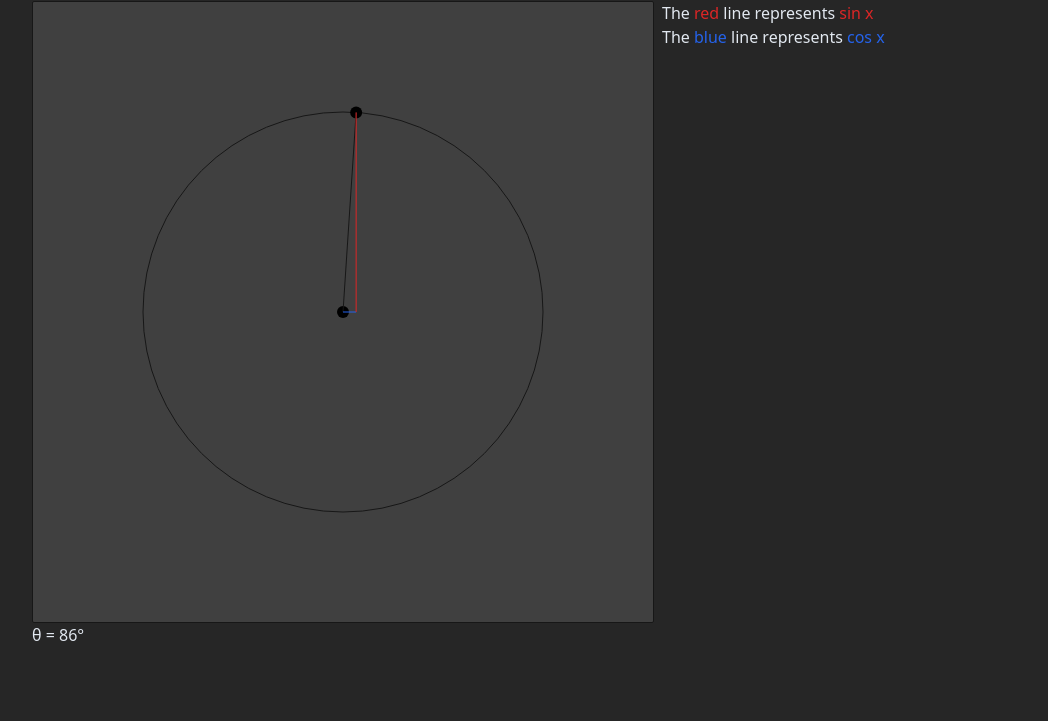
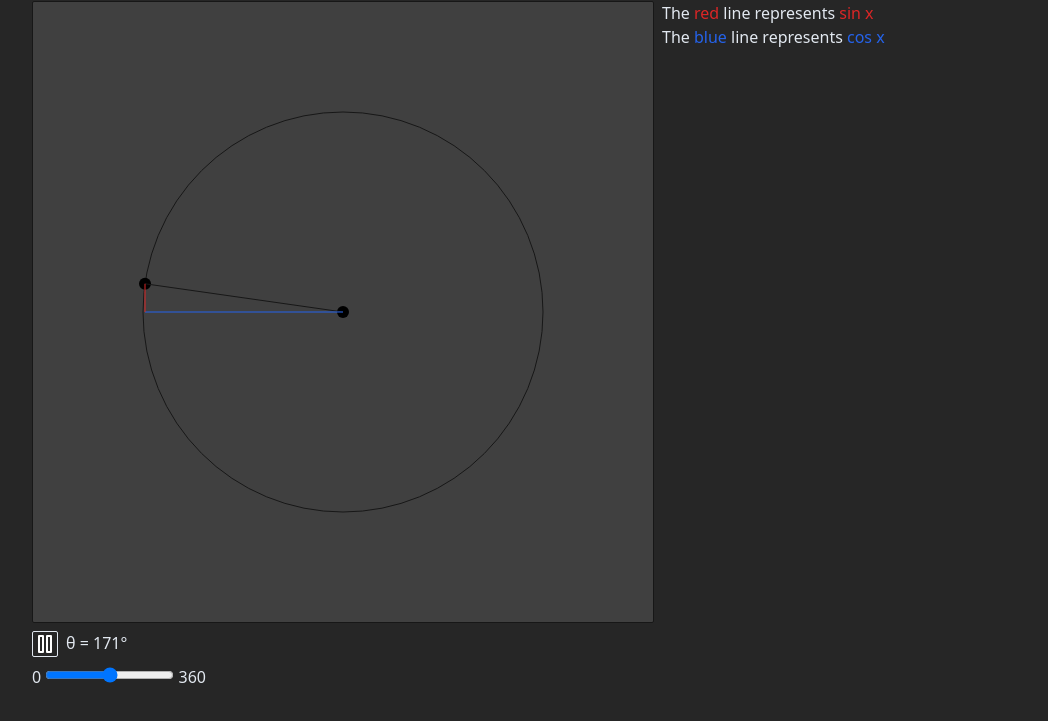
Before and after one commit to serzhan181/trig-functions-illustrator, a website built with Vite: page index.html in a window 1280 px wide. Shown: the part 59-780 px from the top of the page, without its empty margins (0-1048 px from the left). Built offline with nearby package versions, Linux system fonts and the light colour scheme.

Commit message:
select specific angle

```diff
--- a/index.html
+++ b/index.html
@@ -13,9 +13,17 @@
     </header>
 
     <main class="container mx-8 mt-4 flex gap-2">
+      <div class="flex flex-col gap-2">
+      <canvas height="620" width="620" id="canvas" class="border border-neutral-900 rounded-sm bg-neutral-700"></canvas>
+      <div class="flex gap-2">
+      <button class="border border-slate-200 rounded-sm" id="animate-btn"><img id="animate-btn-img" src="/svgs/pause.svg"></button>
+      <p>&theta; = <span id="theta">0</span></p>
+    </div>
       <div>
-      <canvas height="620" width="620" id="canvas" class="border border-neutral-900 rounded-sm bg-neutral-700"></canvas>
-      <p>&theta; = <span id="theta">0</span></p>
+        <label for="theta-value">0</label>
+        <input step="1" type="range" id="theta-value" name="theta-value" min="0" max="360">
+        <label for="theta-value">360</label>
+      </div>
     </div>
 
       <div>
--- /dev/null
+++ b/src/constants.ts
@@ -0,0 +1,10 @@
+import { Pos } from "./main";
+
+export const CIRCLE_RAD = 300;
+export const INITIAL_CIRCLE_POS: Pos = {
+  x: CIRCLE_RAD + 10,
+  y: CIRCLE_RAD + 10,
+};
+
+export const PLAY_SVG_PATH = "/svgs/play.svg";
+export const PAUSE_SVG_PATH = "/svgs/pause.svg";
--- a/src/helpers/rad_to_deg.ts
+++ b/src/helpers/convert_theta.ts
@@ -1,3 +1,7 @@
 export function rad_to_deg(radian: number) {
   return Math.floor((radian * 180) / Math.PI);
 }
+
+export function deg_to_rad(degrees: number) {
+  return (degrees * Math.PI) / 180;
+}
--- a/src/lib/circle.ts
+++ b/src/lib/circle.ts
@@ -86,11 +86,3 @@ export class Circle {
     this.ctx.stroke();
   }
 }
-
-export function getTheta(theta: number) {
-  return function incrementTheta() {
-    if (theta >= 2 * Math.PI) theta = 0;
-
-    return (theta += 0.005);
-  };
-}
--- a/src/main.ts
+++ b/src/main.ts
@@ -1,20 +1,15 @@
-import { Circle, getTheta } from "./lib/circle";
+import { Angle } from "./store/angle-store";
+import { Circle } from "./lib/circle";
 import "./global.css";
-import { rad_to_deg } from "./helpers/rad_to_deg";
+import { deg_to_rad, rad_to_deg } from "./helpers/convert_theta";
+import { INITIAL_CIRCLE_POS, PAUSE_SVG_PATH, PLAY_SVG_PATH } from "./constants";
+
+const angle = new Angle();
 
 export interface Pos {
   x: number;
   y: number;
 }
-
-const incrementTheta = getTheta(0);
-
-const CIRCLE_RAD = 300;
-
-const INITIAL_CIRCLE_POS: Pos = {
-  x: CIRCLE_RAD + 10,
-  y: CIRCLE_RAD + 10,
-};
 
 document.addEventListener("DOMContentLoaded", () => {
   main();
@@ -22,6 +17,29 @@ document.addEventListener("DOMContentLoaded", () => {
 
 function main() {
   animate();
+
+  const theta_input_el = document.getElementById(
+    "theta-value"
+  ) as HTMLInputElement;
+  const animate_btn_img = document.getElementById(
+    "animate-btn-img"
+  ) as HTMLImageElement;
+
+  theta_input_el.addEventListener("input", (e) => {
+    // typescript... just... please.
+    const value = (e.target as HTMLInputElement).value;
+
+    angle.set_should_update = true;
+    angle.update(deg_to_rad(+value));
+    angle.set_should_update = false;
+    animate_btn_img.src = PLAY_SVG_PATH;
+  });
+
+  const animate_btn = document.getElementById("animate-btn");
+  animate_btn?.addEventListener("click", () => {
+    angle.set_should_update = !angle.shouldUpdate;
+    animate_btn_img.src = angle.shouldUpdate ? PAUSE_SVG_PATH : PLAY_SVG_PATH;
+  });
 }
 
 function animate() {
@@ -30,18 +48,21 @@ function animate() {
   if (!ctx) return null;
   ctx.clearRect(0, 0, canvas.width, canvas.height);
 
-  const cur_theta = incrementTheta();
   const circle = new Circle(ctx, {
     at: INITIAL_CIRCLE_POS,
     radius: 200,
-    theta: cur_theta,
+    theta: angle.value,
     with_right_triangle: true,
   });
   circle.draw();
 
   // Display angle in degrees;
   const theta_el = document.getElementById("theta") as HTMLSpanElement;
-  theta_el.innerText = rad_to_deg(cur_theta).toString();
+  theta_el.innerText = rad_to_deg(angle.value).toString();
+
+  angle.update(angle.value + 0.01);
 
   requestAnimationFrame(animate);
+
+  return 1;
 }
--- /dev/null
+++ b/src/store/angle-store.ts
@@ -0,0 +1,22 @@
+// Value is assumed to be in radians;
+export class Angle {
+  value: number;
+  shouldUpdate?: boolean;
+  constructor(initial = 0) {
+    this.value = initial;
+    this.shouldUpdate = true;
+  }
+
+  update(angle: number) {
+    if (!this.shouldUpdate) return;
+    if (angle >= 2 * Math.PI) {
+      this.value = 0;
+    } else {
+      this.value = angle;
+    }
+  }
+
+  set set_should_update(shouldUpdate: boolean) {
+    this.shouldUpdate = shouldUpdate;
+  }
+}
```
Also changed, not shown: public/svgs/pause.svg (added), public/svgs/play.svg (added), src/style.css (deleted).
